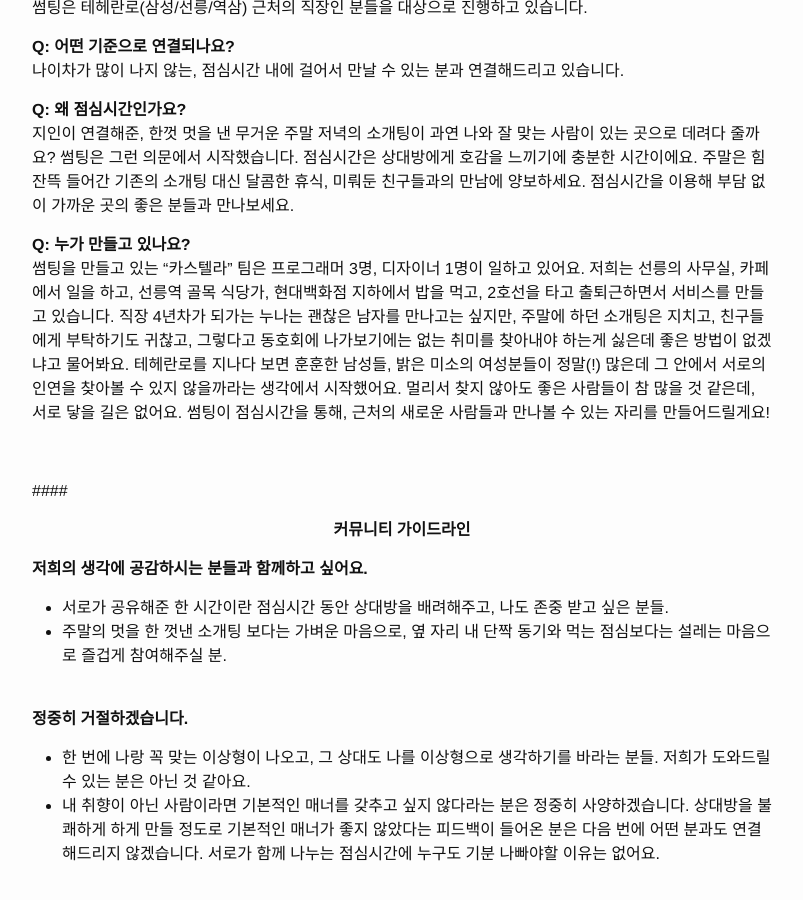
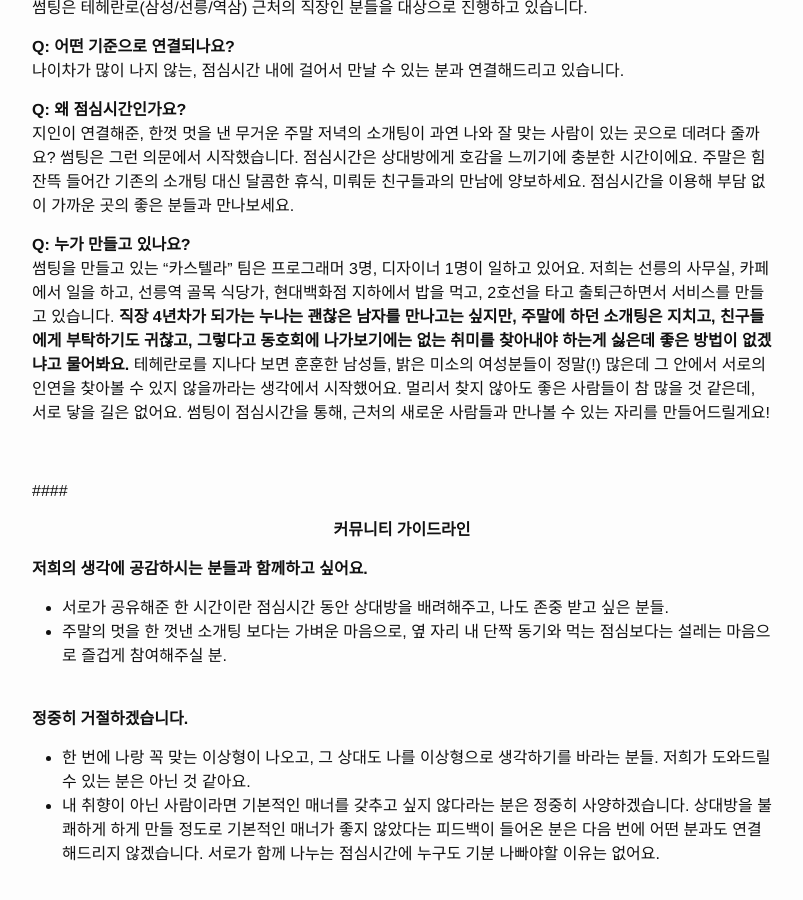
Before and after one commit to castellar/someting.me, a Jekyll site: the page built from index.md, in a window 1280 px wide and 900 px high, scrolled down 1706 px. Shown: the whole window, without its empty margins (238-1041 px from the left). Built offline with Jekyll 4.4.1, drawn with Linux system fonts in a browser that asks for light colours.

Commit message:
Put stress on a part of sentence describing pain point inside Q&A.

```diff
--- a/_includes/about-content.md
+++ b/_includes/about-content.md
@@ -61,7 +61,7 @@
 **Q: 누가 만들고 있나요?**
 <br>
 썸팅을 만들고 있는 “카스텔라” 팀은 프로그래머 3명, 디자이너 1명이 일하고 있어요. 저희는 선릉의 사무실, 카페에서 일을 하고, 선릉역 골목 식당가, 현대백화점 지하에서 밥을 먹고, 2호선을 타고 출퇴근하면서 서비스를 만들고 있습니다.
-직장 4년차가 되가는 누나는 괜찮은 남자를 만나고는 싶지만, 주말에 하던 소개팅은 지치고, 친구들에게 부탁하기도 귀찮고, 그렇다고 동호회에 나가보기에는 없는 취미를 찾아내야 하는게 싫은데 좋은 방법이 없겠냐고 물어봐요.
+**직장 4년차가 되가는 누나는 괜찮은 남자를 만나고는 싶지만, 주말에 하던 소개팅은 지치고, 친구들에게 부탁하기도 귀찮고, 그렇다고 동호회에 나가보기에는 없는 취미를 찾아내야 하는게 싫은데 좋은 방법이 없겠냐고 물어봐요.**
 테헤란로를 지나다 보면 훈훈한 남성들, 밝은 미소의 여성분들이 정말(!) 많은데 그 안에서 서로의 인연을 찾아볼 수 있지 않을까라는 생각에서 시작했어요. 멀리서 찾지 않아도 좋은 사람들이 참 많을 것 같은데, 서로 닿을 길은 없어요.
 썸팅이 점심시간을 통해, 근처의 새로운 사람들과 만나볼 수 있는 자리를 만들어드릴게요!
 
```
